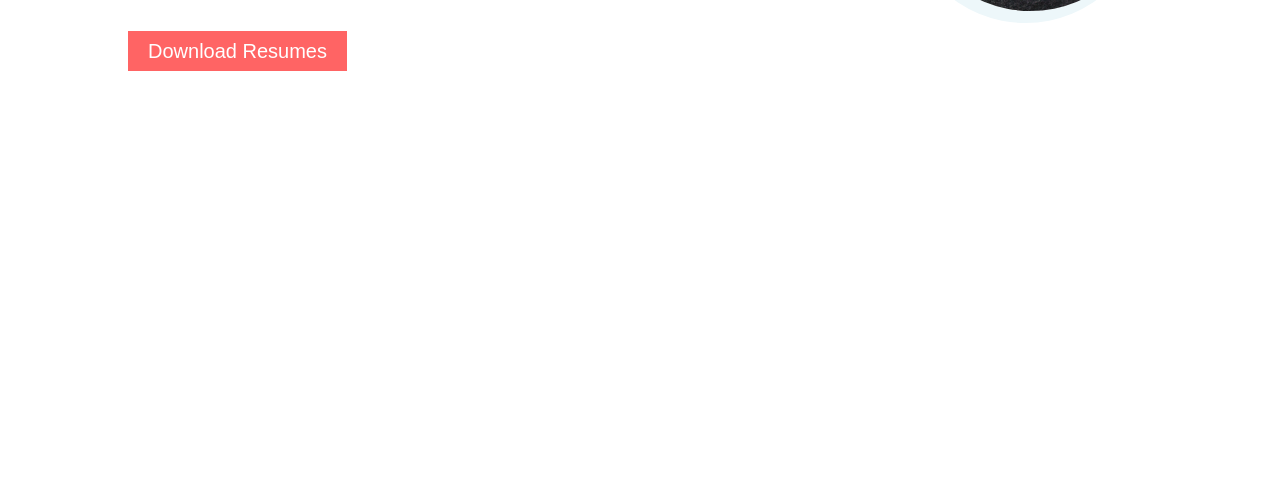
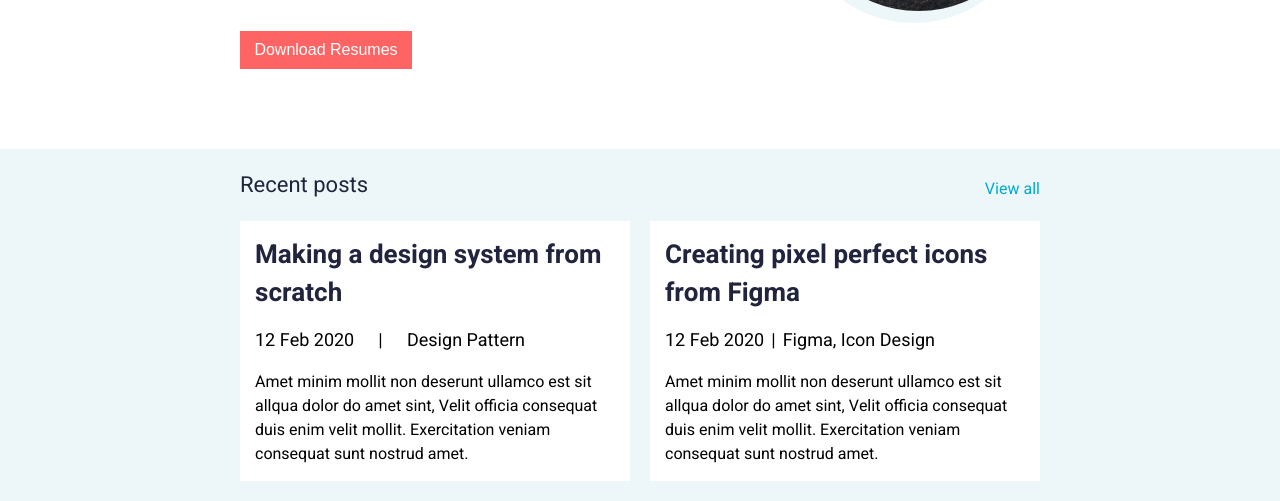
Before and after one commit to Kennedysenyo/portfolio-ui, a plain HTML site: page index.html in a window 1280 px wide. Shown: the part 381-882 px from the top of the page. Before the commit the page ends 800 px from the top, so only its background shows below. Drawn offline with Linux system fonts and the light colour scheme.

Commit message:
add blog section

```diff
--- a/index.html
+++ b/index.html
@@ -8,6 +8,7 @@
     <link rel="stylesheet" type="text/css" href="./styles/main.css" />
     <link rel="stylesheet" type="text/css" href="./styles/header.css" />
     <link rel="stylesheet" type="text/css" href="./styles/hero.css" />
+    <link rel="stylesheet" type="text/css" href="./styles/posts.css" />
     <link
       rel="stylesheet"
       href="https://cdnjs.cloudflare.com/ajax/libs/font-awesome/4.7.0/css/font-awesome.min.css"
@@ -52,6 +53,40 @@
           <button>Download Resumes</button>
         </div>
       </section>
+      <section id="posts">
+        <div class="container">
+          <div>
+            <span>Recent posts</span> <a href="./blog.html">View all</a>
+          </div>
+          <div>
+            <div class="post">
+              <h2>Making a design system from scratch</h2>
+              <div>
+                <span>12 Feb 2020 </span><span>|</span>
+                <span>Design Pattern</span>
+              </div>
+              <p>
+                Amet minim mollit non deserunt ullamco est sit allqua dolor do
+                amet sint, Velit officia consequat duis enim velit mollit.
+                Exercitation veniam consequat sunt nostrud amet.
+              </p>
+            </div>
+            <div class="post">
+              <h2>Creating pixel perfect icons from Figma</h2>
+              <div>
+                <span>12 Feb 2020 </span><span>|</span>
+                <span>Figma, Icon Design</span>
+              </div>
+              <p>
+                Amet minim mollit non deserunt ullamco est sit allqua dolor do
+                amet sint, Velit officia consequat duis enim velit mollit.
+                Exercitation veniam consequat sunt nostrud amet.
+              </p>
+            </div>
+          </div>
+        </div>
+      </section>
+      <section id="works"></section>
     </main>
     <script src="./script.js" type="text/javascript"></script>
   </body>
--- a/styles/header.css
+++ b/styles/header.css
@@ -7,6 +7,8 @@ nav {
   justify-content: end;
   align-items: center;
   gap: 20px;
+  max-width: 1650px;
+  margin: 0 auto;
 }
 
 header > nav > a {
--- a/styles/hero.css
+++ b/styles/hero.css
@@ -8,10 +8,10 @@
 #hero .container > button {
   border: none;
   font-family: "Heeba", sans-serif;
-  font-size: 1.25rem;
+  font-size: 1em;
   font-weight: 500;
   line-height: 100%;
-  padding: 10px 20px;
+  padding: 0.7em 0.9em;
   background-color: var(--primary-color);
   color: var(--background-color);
   margin-top: 20px;
@@ -39,7 +39,7 @@
   font-size: 1rem;
   color: var(--text-color);
   line-height: 25px;
-  max-width: 80%;
+
   margin-top: 20px;
 }
 
@@ -48,7 +48,7 @@
   border-radius: 50%;
   max-height: 243px;
   overflow: hidden;
-  box-shadow: -5px 12px 0 0 #edf7fa;
+  box-shadow: -5px 12px 0 0 var(--background-varient);
 }
 
 #hero .container > div > .container__img > img {
--- a/styles/main.css
+++ b/styles/main.css
@@ -9,8 +9,10 @@
   --text-color: #21243d;
   --font-color: #000;
   --background-color: #fff;
+  --background-varient: #edf7fa;
   --primary-color: #ff6464;
   --priamry-color-b: #fc5e4c;
+  --secondary-color: #00abcc;
 }
 
 body {
@@ -19,13 +21,8 @@ body {
 }
 
 section > div.container {
-  max-width: 80%;
+  width: 80%;
   margin: 0 auto;
   padding: 80px 0;
+  max-width: 800px;
 }
-
-@media screen and (max-width: 880px) {
-  section > div.container {
-    max-width: 90%;
-  }
-}
--- /dev/null
+++ b/styles/posts.css
@@ -0,0 +1,79 @@
+#posts {
+  background-color: var(--background-varient);
+}
+
+#posts > div.container {
+  padding: 20px 0;
+}
+
+#posts > .container {
+  display: flex;
+  flex-direction: column;
+  gap: 20px;
+}
+
+#posts .container > div:first-child {
+  display: flex;
+  justify-content: space-between;
+  align-items: end;
+}
+
+#posts .container > div:last-child {
+  display: flex;
+  gap: 20px;
+}
+
+#posts .container > div:last-child > div {
+  flex: 0 1 50%;
+  background-color: var(--background-color);
+}
+
+.container > div:first-child > span {
+  color: var(--text-color);
+  font-size: 1.375rem;
+  font-weight: 400;
+}
+
+.container > div:first-child > a {
+  text-decoration: none;
+  font-size: 1rem;
+  color: var(--secondary-color);
+}
+
+#posts > .container .post {
+  padding: 15px;
+  display: flex;
+  flex-direction: column;
+  gap: 20px;
+}
+
+#posts > .container .post > h2 {
+  color: var(--text-color);
+  font-weight: 700;
+  font-size: 1.625rem;
+  list-style: 100%;
+}
+
+#posts > .container .post > div {
+  display: flex;
+  justify-content: space-between;
+  max-width: 75%;
+}
+
+#posts > .container .post > div > span {
+  font-size: 1.125rem;
+  font-weight: 400;
+  line-height: 100%;
+}
+
+#posts > .container .post > p {
+  font-size: 1rem;
+  font-weight: 400;
+  line-height: 150%;
+}
+
+@media screen and (max-width: 880px) {
+  #posts .container > div:last-child {
+    flex-direction: column;
+  }
+}
```
